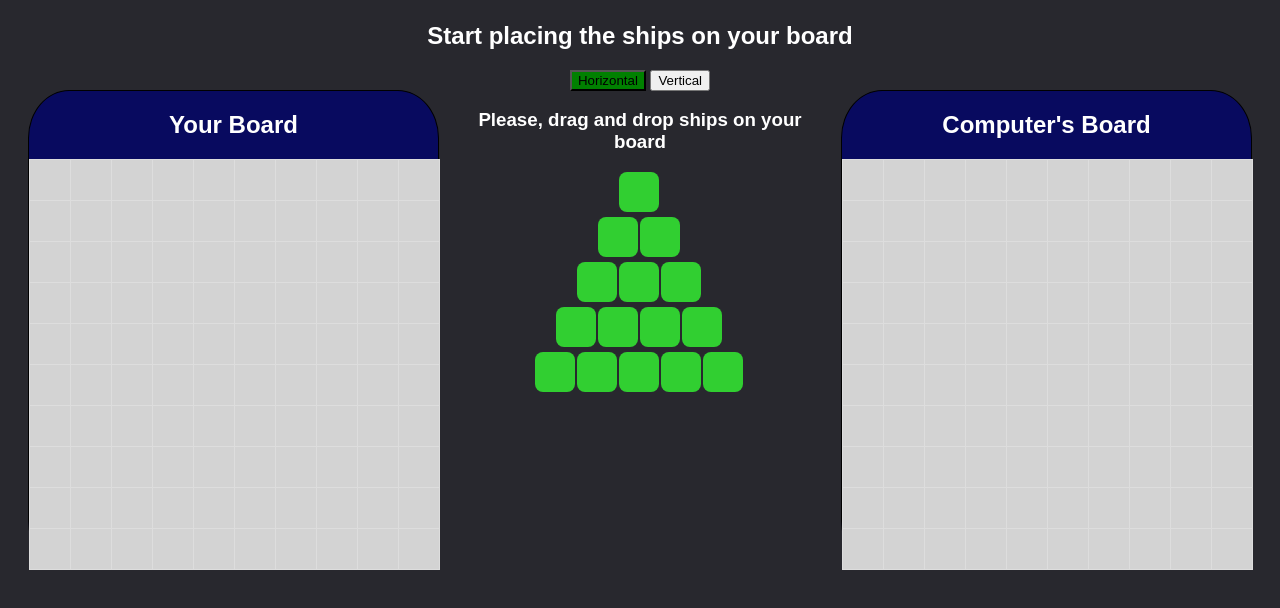
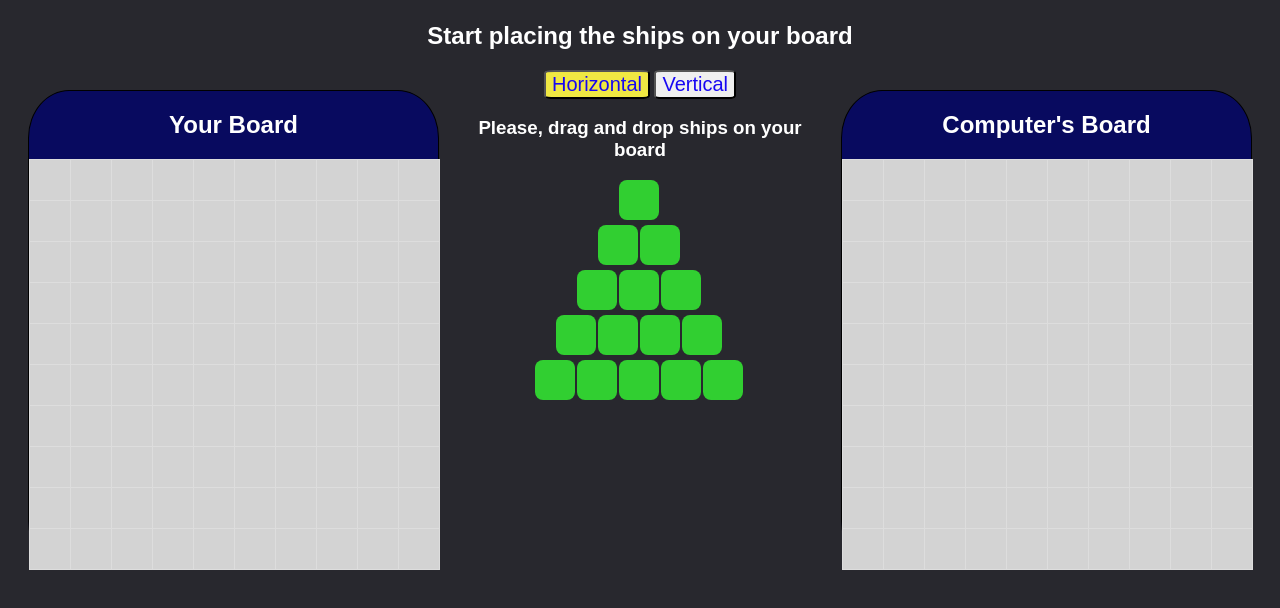
Before and after one commit to mimisha25/Battleship-TOP, a website built with webpack: page src/template.html in a window 1280 px wide. Shown: the part 144-752 px from the top of the page. Built offline with nearby package versions, Linux system fonts and the light colour scheme; a web font is replaced by a local one.

Commit message:
Add styling to orientation buttons

```diff
--- a/src/styles.css
+++ b/src/styles.css
@@ -99,5 +99,13 @@ h1 {
 }
 
 #horizontal {
-    background-color: green;
+    background-color: rgb(240, 232, 67);
+
 }
+
+#horizontal, #vertical{
+    color: rgb(23, 7, 242);
+    font-size: 20px;
+    border-radius: 10%;
+
+}
```
